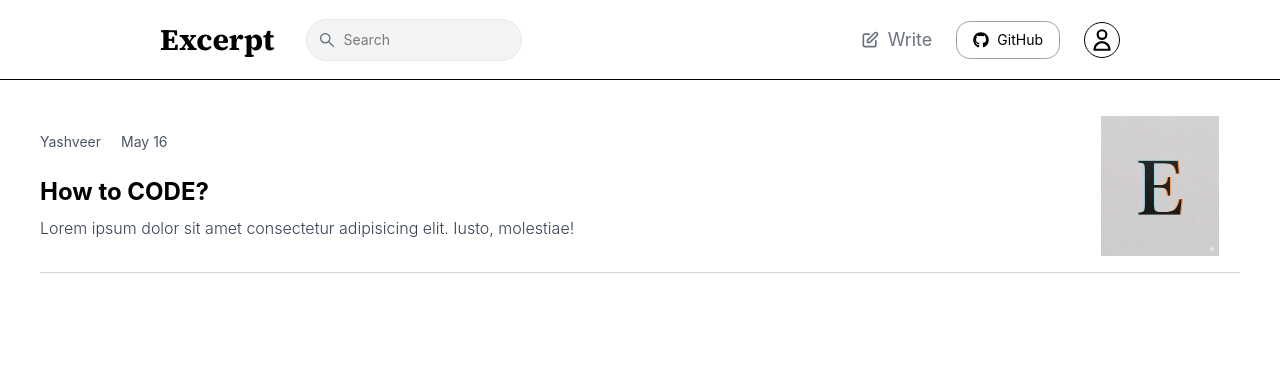
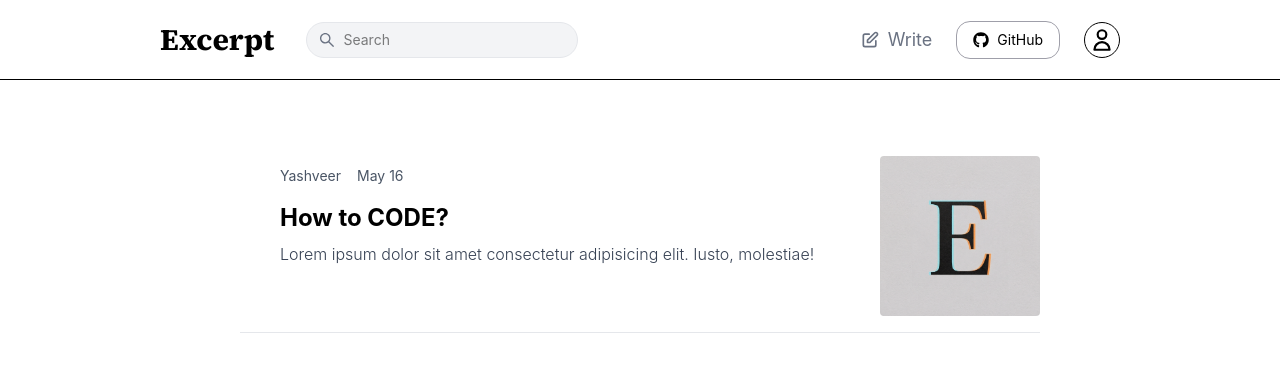
Before and after one commit to yashveersinghh/Excerpt, a React (Vite) app in the folder Frontend/: page /blog in a window 1280 px wide. Shown: the top 372 px of the page. Built offline with nearby package versions, Linux system fonts and the light colour scheme.

Commit message:
search bar component

```diff
--- a/Frontend/src/components/BlogCard.tsx
+++ b/Frontend/src/components/BlogCard.tsx
@@ -1,17 +1,17 @@
 export const BlogCard = () => {
     return (
-        <div className="flex items-center justify-between py-4 mx-10 border-b border-gray-300 mt-5 cursor-pointer">
-            <div className="flex flex-col gap-6">
-                <div className="flex items-center gap-5 text-sm text-gray-600">
+        <div className="flex flex-row items-start md:items-center justify-between py-4 mx-4 md:mx-60 border-b border-gray-200 mt-5 cursor-pointer">
+            <div className="flex-1 flex flex-col gap-4 px-4 md:px-10">
+                <div className="flex items-center gap-4 text-sm text-gray-600">
                     <div className="hover:underline">Yashveer</div>
                     <div>May 16</div>
                 </div>
                 <div className="flex flex-col gap-2">
-                    <div className="font-bold text-2xl">How to CODE?</div>
-                    <div className="font-light text-gray-700">Lorem ipsum dolor sit amet consectetur adipisicing elit. Iusto, molestiae!</div>
+                    <div className="font-bold text-lg md:text-2xl">How to CODE?</div>
+                    <div className="font-light text-gray-700 text-sm md:text-base">Lorem ipsum dolor sit amet consectetur adipisicing elit. Iusto, molestiae!</div>
                 </div>
             </div>
-            <img src="icon.png" alt="" className="h-35 w-40 object-contain justify-between" />
+            <img src="icon.png" alt="blog thumbnail" className="flex shrink-0 mt-10 ml-4 h-16 w-28 md:h-24 md:w-36 lg:h-40 lg:w-40 object-cover rounded" />
         </div>
     )
 }
--- a/Frontend/src/components/BlogNav.tsx
+++ b/Frontend/src/components/BlogNav.tsx
@@ -1,6 +1,6 @@
-import { AiOutlineSearch } from "react-icons/ai";
 import { HiOutlinePencilAlt, HiOutlineUser } from "react-icons/hi";
 import { useNavigate } from "react-router-dom"
+import { Search } from "./Search";
 
 export const BlogNav = ()=>{
     const navigate = useNavigate();
@@ -8,18 +8,7 @@ export const BlogNav = ()=>{
         <div className="h-20 md:h-20 flex items-center justify-between px-4 sm:px-8 md:px-10 lg:px-24 xl:px-40 border-b">
             <div className="flex items-center gap-8">
                 <div onClick={() => {navigate('/blog')}} className="cursor-pointer medium-heading-font font-extrabold text-3xl sm:text-3xl">Excerpt</div>
-                <div className="hidden sm:block">
-                    <div className="relative">
-                        <AiOutlineSearch className="absolute left-3 top-1/2 -translate-y-1/2 text-gray-500 text-lg pointer-events-none" />
-                        <input
-                            type="text"
-                            placeholder="Search"
-                            aria-label="Search"
-                            className="pl-9 pr-4 py-5 h-9 w-54 bg-gray-100 rounded-full border border-gray-200 text-sm text-black focus:outline-none"
-                        />
-                    </div>
-                </div>
-
+                <div className="hidden sm:block"><Search /></div>
             </div>
             <div className="font-sm flex items-center gap-3 md:gap-6 text-sm md:text-base">
                 <button onClick={() => navigate('/new-story')} className="cursor-pointer flex items-center text-gray-500 hover:text-black transition">
--- /dev/null
+++ b/Frontend/src/components/Search.tsx
@@ -0,0 +1,18 @@
+import { AiOutlineSearch } from "react-icons/ai"
+
+export const Search = ({ className = "" }: { className?: string }) => {
+    const containerClass = `w-full ${className}`.trim();
+    return (
+        <div className={containerClass}>
+            <div className="relative">
+                <AiOutlineSearch className="absolute left-3 top-1/2 -translate-y-1/2 text-gray-500 text-lg pointer-events-none" />
+                <input
+                    type="text"
+                    placeholder="Search"
+                    aria-label="Search"
+                    className="pl-9 pr-4 py-2 h-9 w-full bg-gray-100 rounded-full border border-gray-200 text-sm text-black focus:outline-none"
+                />
+            </div>
+        </div>
+    )
+}
--- a/Frontend/src/pages/Blog.tsx
+++ b/Frontend/src/pages/Blog.tsx
@@ -1,10 +1,12 @@
 import { BlogCard } from "../components/BlogCard"
 import { BlogNav } from "../components/BlogNav"
+import { Search } from "../components/Search"
 
 export const Blog = () => {
     return (
         <div>
             <BlogNav />
+            <div className="sm:hidden px-4 py-3 mt-3"><Search /></div>
             <BlogCard />
         </div>
     )
```
Also changed, not shown: Frontend/src/pages/BlogDetails.tsx (added).
